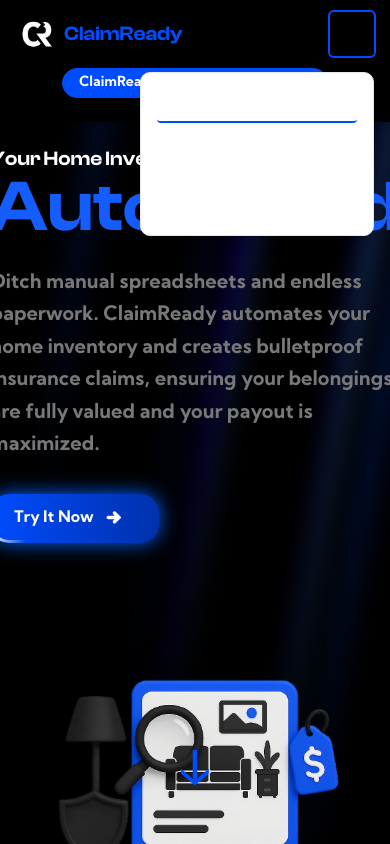
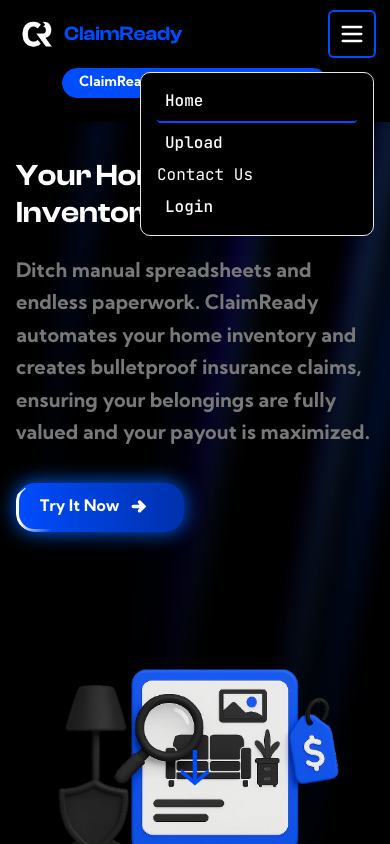
Before and after one commit to adiparekh944/ClaimReady, a Next.js app in the folder frontend/: page / in a window 390 px wide. Both pictures are taken after a click on the button "Toggle navigation menu". Shown: the top 844 px of the page. Built offline with nearby package versions, Linux system fonts and the light colour scheme.

Commit message:
changed color of hamburger menu and background of it, optimized front landing page text for mobile.

```diff
--- a/frontend/src/app/page.tsx
+++ b/frontend/src/app/page.tsx
@@ -161,11 +161,12 @@ export default function AboutPage() {
 
               <div className="pointer-events-none absolute -inset-2 z-0">
               </div>
-              <h1 className="relative z-10 text-xl lg:text-7xl font-clash-display-semibold leading-tight text-left text-[var(--color-text-primary)]">
+              <h1 className="relative z-10 text-3xl sm:text-5xl md:text-6xl lg:text-7xl font-clash-display-semibold leading-tight text-left text-[var(--color-text-primary)] break-words text-balance">
                 Your Home Inventory,{" "}
                 <TextShimmer
-                  duration = {5}
-                  className='text-7xl [--base-color:var(--color-blue-600)] [--base-gradient-color:var(--color-blue-200)] dark:[--base-color:var(--color-blue-700)] dark:[--base-gradient-color:var(--color-blue-400)]'>
+                  duration={5}
+                  className="inline-block [--base-color:var(--color-blue-600)] [--base-gradient-color:var(--color-blue-200)] dark:[--base-color:var(--color-blue-700)] dark:[--base-gradient-color:var(--color-blue-400)]"
+                >
                   Automated
                 </TextShimmer>
               </h1>
@@ -216,6 +217,7 @@ export default function AboutPage() {
         {/* stats section - White */}
         <div className="bg-[var(--color-bg-dark)]">
           <div className="container mx-auto px-4 mb-20">
+            <h2 className="text-5xl font-bold text-[var(--color-text-primary)] mb-20 text-center font-clash-display-semibold">Every Year, Natural Disasters Ravage America</h2>
             <div className="grid grid-cols-1 md:grid-cols-2 lg:grid-cols-3 gap-6 max-w-6xl mx-auto">
               <BackgroundGradient className="rounded-[20px]">
                 <motion.div
--- a/frontend/src/components/Navbar.tsx
+++ b/frontend/src/components/Navbar.tsx
@@ -35,7 +35,7 @@ export default function Navbar() {
               onClick={() => setMenuOpen((open) => !open)}
               aria-label="Toggle navigation menu"
             >
-              <svg className="w-7 h-7" fill="none" stroke="currentColor" viewBox="0 0 24 24" xmlns="http://www.w3.org/2000/svg">
+              <svg className="w-7 h-7" fill="none" stroke="white" viewBox="0 0 24 24" xmlns="http://www.w3.org/2000/svg">
                 <path strokeLinecap="round" strokeLinejoin="round" strokeWidth={2} d="M4 6h16M4 12h16M4 18h16" />
               </svg>
             </button>
@@ -54,7 +54,7 @@ export default function Navbar() {
           </nav>
           {/* Mobile nav dropdown */}
           {menuOpen && (
-            <div className="md:hidden mt-2 bg-white rounded-lg shadow-lg py-2 px-4 absolute right-4 top-16 min-w-[60vw] z-50 border border-gray-200">
+            <div className="md:hidden mt-2 bg-[var(--color-bg-dark)] rounded-lg shadow-lg py-2 px-4 absolute right-4 top-16 min-w-[60vw] z-50 border border-gray-200">
               <NavLinks
                 pathname={pathname}
                 user={user}
```
